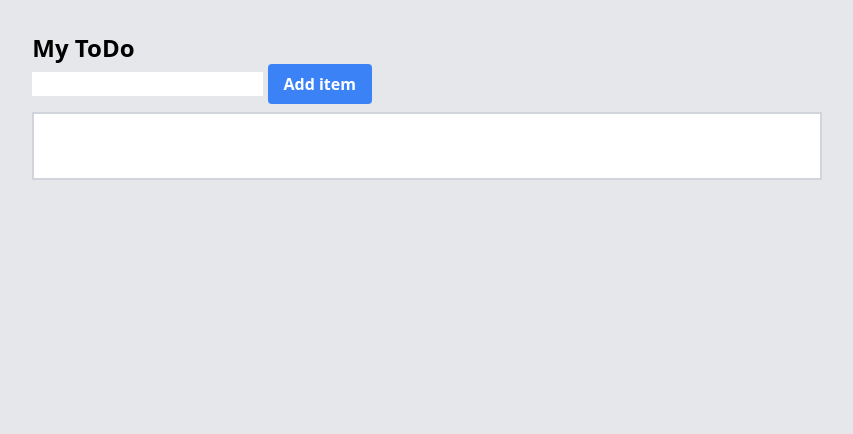
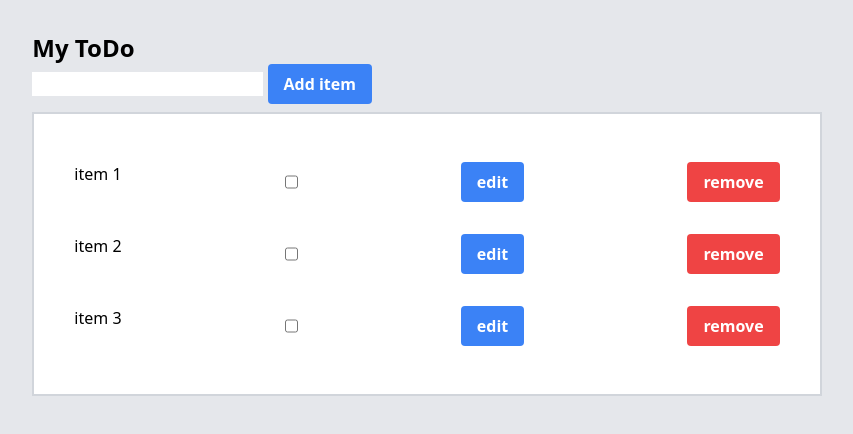
Before and after one commit to filipkrawecewicz/ToDoList, a plain HTML site: page src/todo.html in a window 1280 px wide. Shown: the whole page, without its empty margins (213-1066 px from the left). Drawn offline with nearby package versions, Linux system fonts and the light colour scheme.

Commit message:
Connected js

```diff
--- a/src/Main.html
+++ b/src/todo.html
@@ -4,6 +4,7 @@
     <meta charset="UTF-8" />
     <meta name="viewport" content="width=device-width, initial-scale=1.0" />
     <script src="https://cdn.tailwindcss.com"></script>
+
 </head>
 <body class="w-full lg:w-2/3 m-auto bg-gray-200 p-8">
 <main>
@@ -16,5 +17,6 @@
 
     <ul id="todo-list" class="bg-white mt-2 p-8 border-2 border-gray-300"></ul>
 </main>
+<script SRC="todo.js"></script>
 </body>
 </html>
--- a/src/main.js
+++ b/src/todo.js
@@ -1,8 +1,8 @@
 const state = {
     items: [
-        { text: "item 1", isDone: true },
+        { text: "item 1", isDone: false },
         { text: "item 2", isDone: false },
-        { text: "item 3", isDone: true },
+        { text: "item 3", isDone: false },
     ],
 };
 
```
Also changed, not shown: 1 other file.
